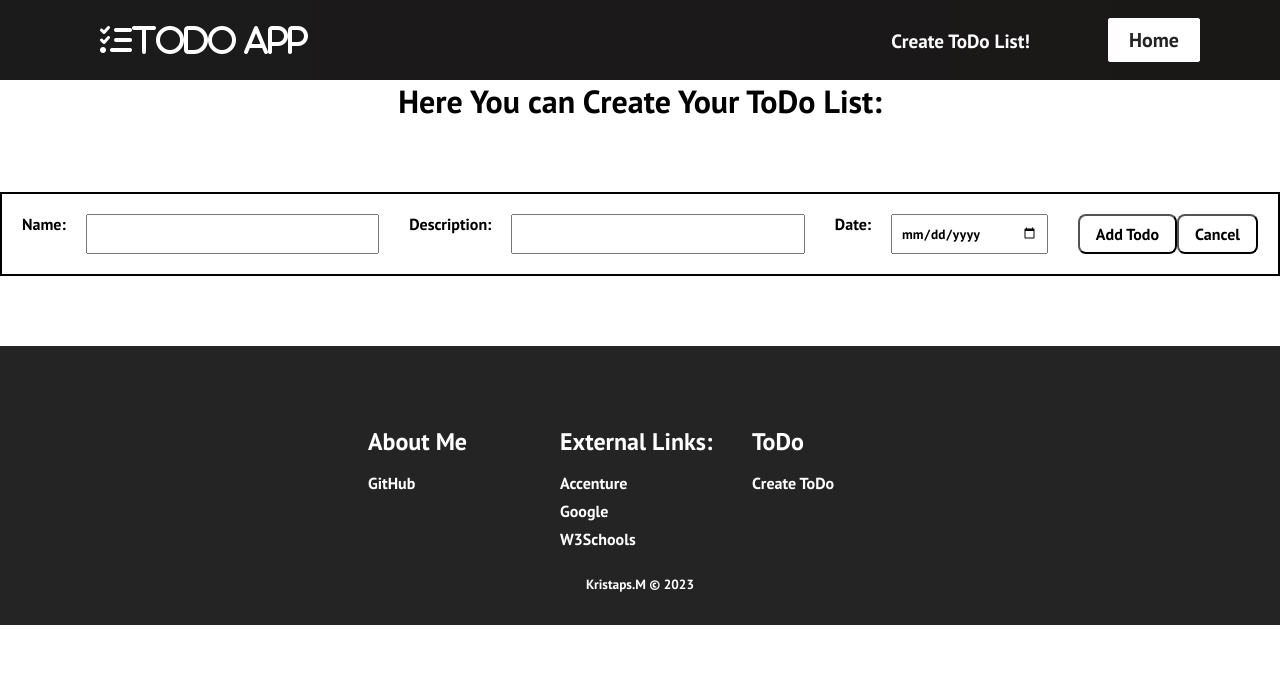
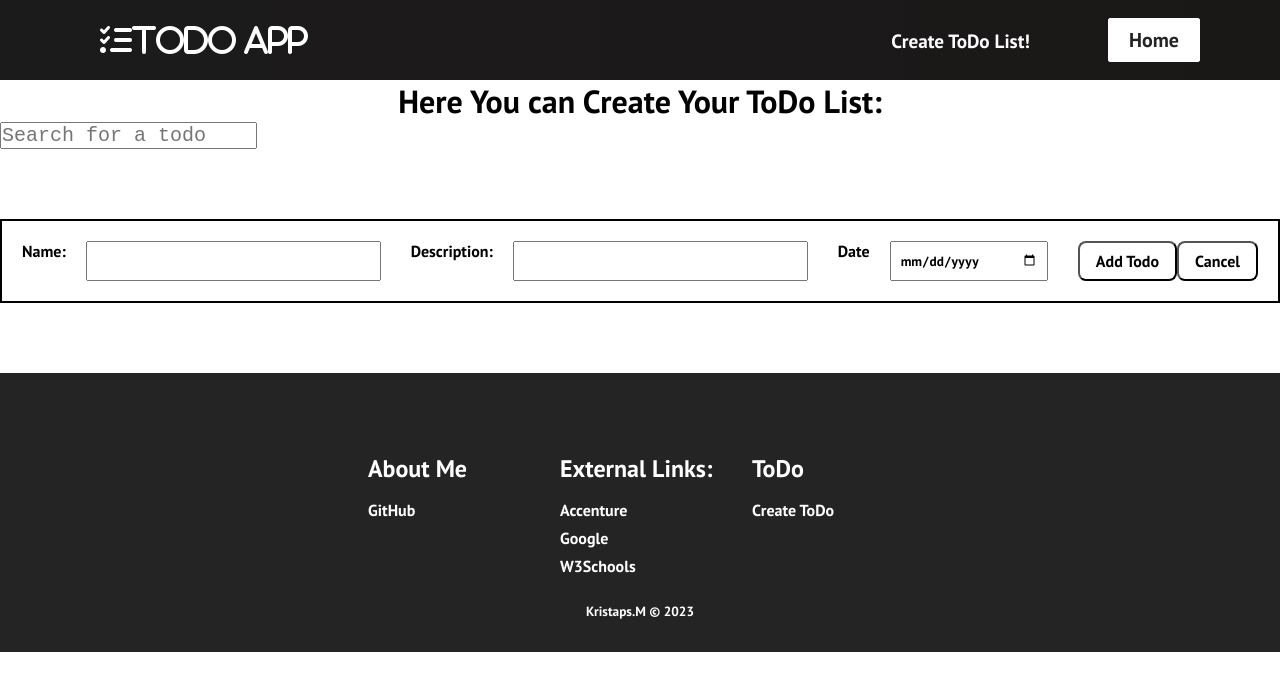
Before and after one commit to Kriishu/ToDo-app, a React (Create React App) app in the folder my-app/: page /pages/CreateTodo in a window 1280 px wide. Shown: the top 690 px of the page. Built offline with nearby package versions, Linux system fonts and the light colour scheme.

Commit message:
Added a Searchbar which is not fully funcional| Fixed up the Todo app.

```diff
--- /dev/null
+++ b/my-app/src/components/SearchBar.css
@@ -0,0 +1,25 @@
+.search-container {
+    display: flex;
+    flex-direction: column;
+    align-items: center;
+  }
+
+  .search-input {
+    width: 50%;
+    padding: 8px;
+    font-size: 16px;
+    border-radius: 4px;
+    border: 1px solid #ccc;
+    margin-bottom: 16px;
+  }
+
+  .search-results {
+    width: 50%;
+  }
+
+  .search-results li {
+    list-style: none;
+    padding: 8px;
+    border-bottom: 1px solid #ccc;
+    margin-bottom: 8px;
+  }
--- /dev/null
+++ b/my-app/src/components/SearchBar.js
@@ -0,0 +1,40 @@
+import React, { useState, useEffect } from "react";
+
+const SearchBar = () => {
+  const [todos, setTodos] = useState([]);
+  const [searchTerm, setSearchTerm] = useState("");
+  const handleChange = (e) => {
+    setSearchTerm(e.target.value);
+  };
+
+  useEffect(() => {
+    const storedTodos = JSON.parse(localStorage.getItem("todos") || "[]");
+    setTodos(storedTodos);
+  }, []);
+
+  const filteredTodos = todos.filter((todo) =>
+    [todo.text, todo.desc].join(" ").toLowerCase().includes(searchTerm.toLowerCase())
+  );
+
+  return (
+    <div className="search-container">
+      <input
+        type="text"
+        value={searchTerm}
+        onChange={handleChange}
+        placeholder="Search for a todo"
+        className="search-input"
+      />
+      <ul className="search-results">
+        {filteredTodos.map((todo) => (
+          <li key={todo.text}>
+            <h3>{todo.text}</h3>
+            <p>{todo.desc}</p>
+          </li>
+        ))}
+      </ul>
+    </div>
+  );
+};
+
+export default SearchBar;
--- a/my-app/src/components/Todo.css
+++ b/my-app/src/components/Todo.css
@@ -82,3 +82,8 @@ h1 {
     display: flex;
     justify-content: space-between;
   }
+
+
+  .todo-highlighted {
+    background-color: yellow;
+  }
--- a/my-app/src/components/Todo.js
+++ b/my-app/src/components/Todo.js
@@ -43,7 +43,7 @@ const Todo = () => {
       text: todo,
       completed: false,
       desc,
-      date
+      date,
     };
     setTodos([...todos].concat(newTodo));
     setTodo("");
@@ -92,7 +92,7 @@ const Todo = () => {
           onChange={(e) => setDesc(e.target.value)}
           value={desc}
         />
-        <p>Date:</p>
+        <p>Date</p>
         <input
           type="date"
           onChange={(e) => setDate(e.target.value)}
--- a/my-app/src/components/pages/CreateTodo.js
+++ b/my-app/src/components/pages/CreateTodo.js
@@ -1,15 +1,18 @@
 import React from 'react'
 import Footer from "../Footer";
+import SearchBar from "../SearchBar";
 import Todo from '../Todo';
 
 
 
 
 function CreateTodo() {
+
   return (
+
     <div>
-
         <h1>Here You can Create Your ToDo List:</h1>
+        <SearchBar/>
       <div className='todo-app'>
       <Todo/>
     </div>
```
